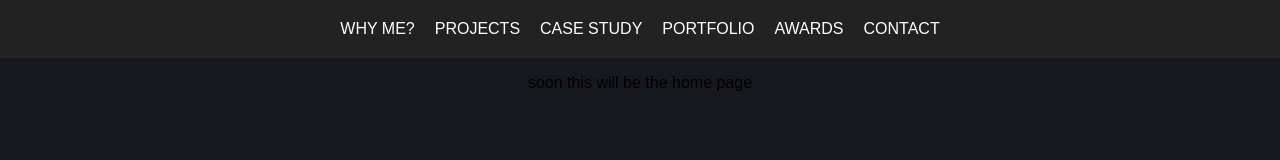
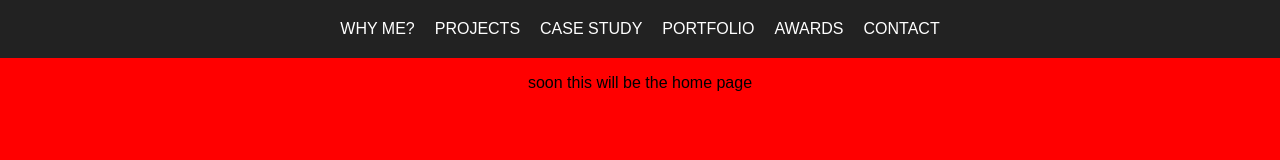
Before and after one commit to jayoharedee/assignment, a React app: page / in a window 1280 px wide. Built offline with nearby package versions, Linux system fonts and the light colour scheme.

Commit message:
color changed

```diff
--- a/src/scss/style.scss
+++ b/src/scss/style.scss
@@ -1,3 +1,3 @@
 body {
-  background-color: #16181D;;
+  background-color: red;
 }
```
